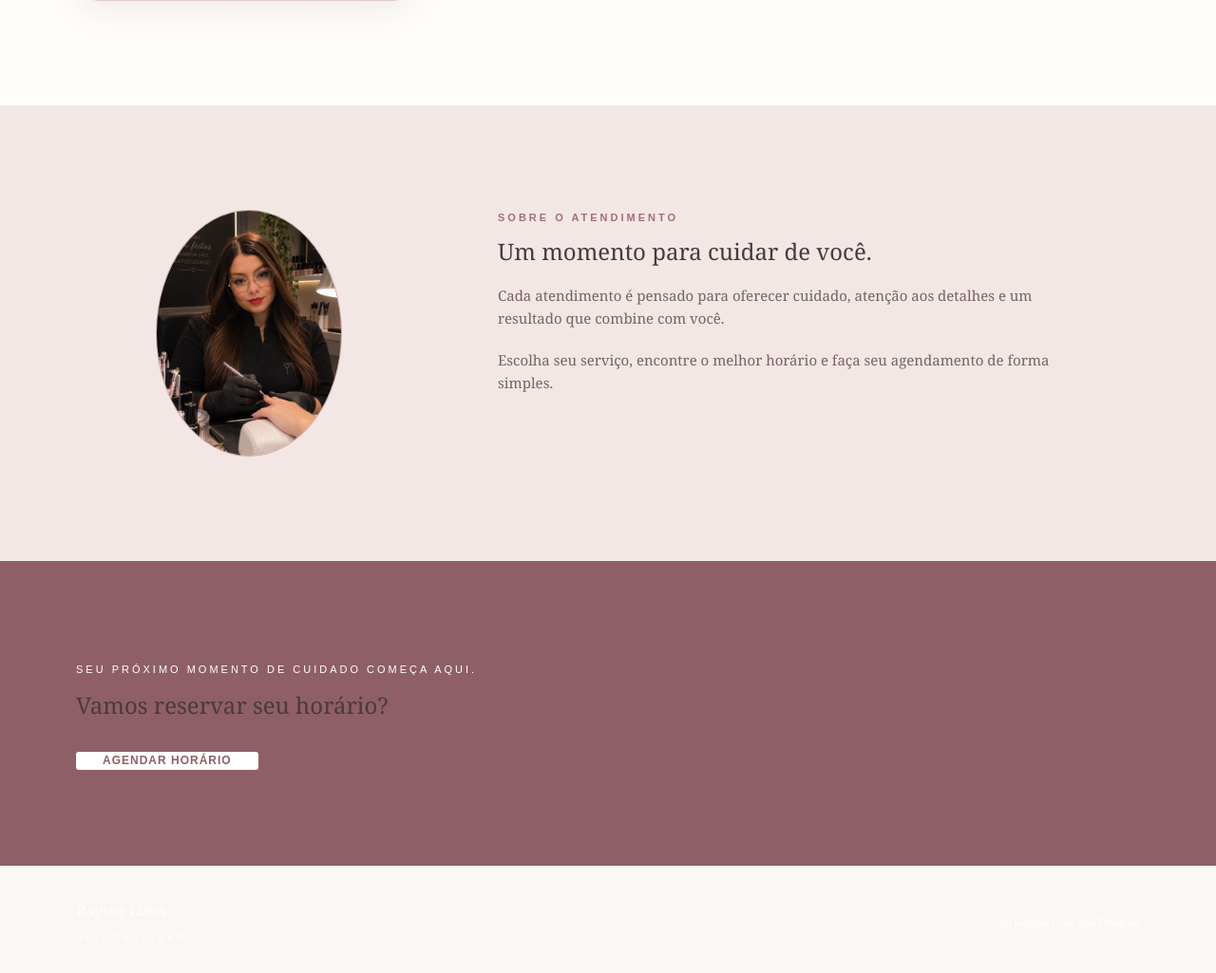
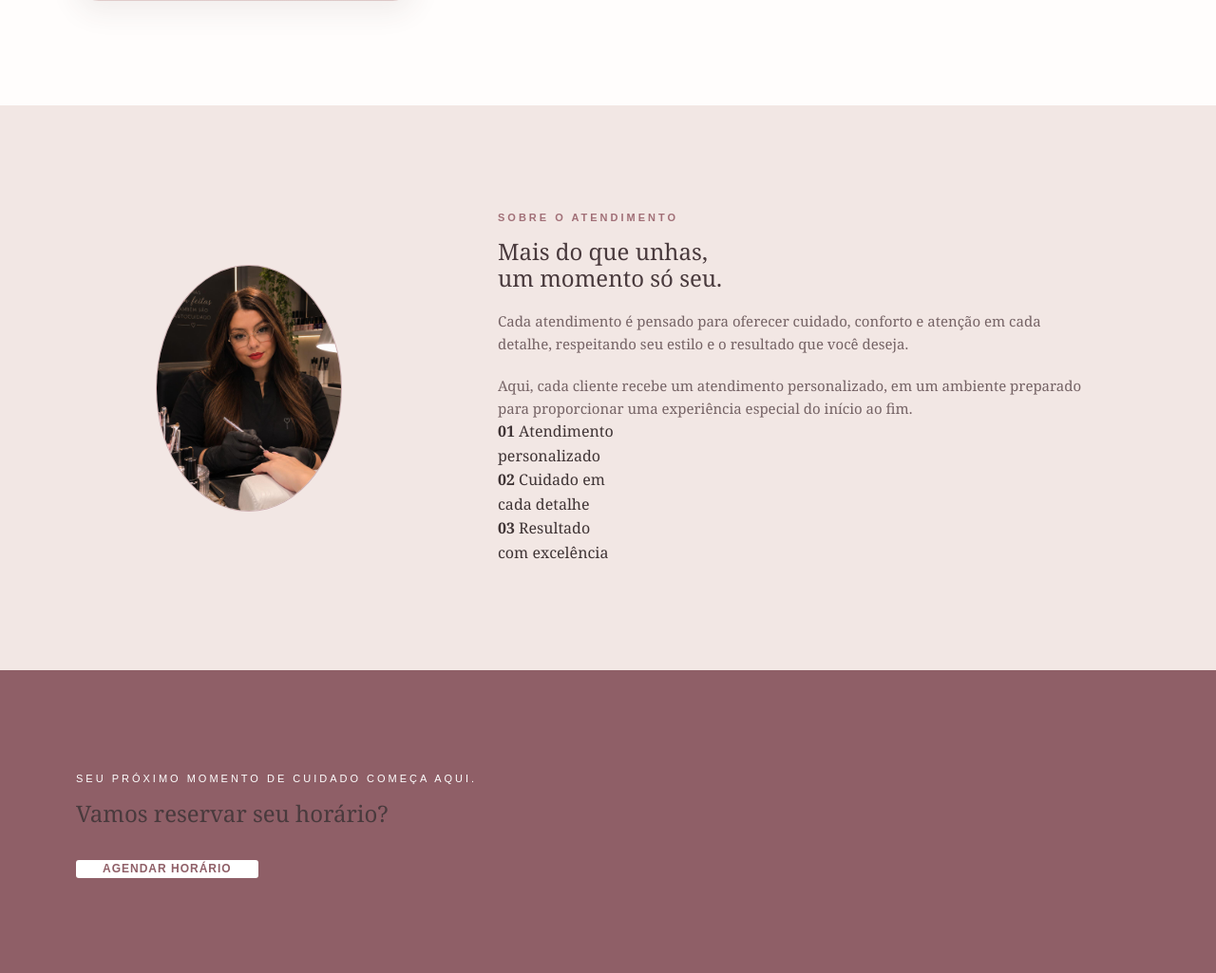
Before and after one commit to viniciusmacciel18-rgb/site_rayssa, a Flask app: page / in a window 1280 px wide. Shown: the part 2026-3051 px from the top of the page at 95% size. Before the commit the page ends 2938 px from the top, so only its background shows below. Run offline with Flask 3, Linux system fonts and the light colour scheme.

Commit message:
Refactor HTML structure and content

```diff
--- a/templates/index.html
+++ b/templates/index.html
@@ -470,26 +470,46 @@
             </span>
 
             <h2>
-                    Um momento para cuidar de você.
+                Mais do que unhas,<br>
+                um momento só seu.
             </h2>
 
             <p>
                 Cada atendimento é pensado para oferecer
-                    cuidado, atenção aos detalhes e um resultado
-                    que combine com você.
+                cuidado, conforto e atenção em cada detalhe,
+                respeitando seu estilo e o resultado que você deseja.
             </p>
 
             <p>
-                    Escolha seu serviço, encontre o melhor horário
-                    e faça seu agendamento de forma simples.
+                Aqui, cada cliente recebe um atendimento
+                personalizado, em um ambiente preparado para
+                proporcionar uma experiência especial do início ao fim.
             </p>
+
+            <div class="sobre-detalhes">
+
+                <div class="sobre-detalhe">
+                    <strong>01</strong>
+                    <span>Atendimento<br>personalizado</span>
+                </div>
+
+                <div class="sobre-detalhe">
+                    <strong>02</strong>
+                    <span>Cuidado em<br>cada detalhe</span>
+                </div>
+
+                <div class="sobre-detalhe">
+                    <strong>03</strong>
+                    <span>Resultado<br>com excelência</span>
+                </div>
+
+            </div>
 
         </div>
 
     </div>
 
 </section>
-
 
     <section id="agendamento" class="cta">
 
```
Lines whose indentation alone changed are shown as unchanged.
